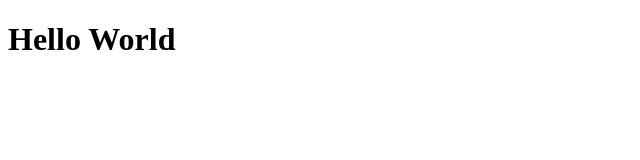
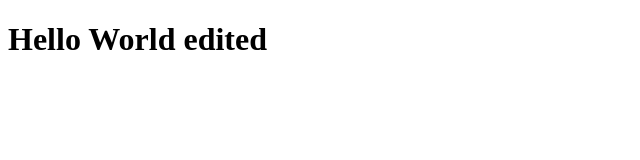
Before and after one commit to ATReisDev/teste-git-vscode, a plain HTML site: page index.html in a window 1280 px wide. Shown: the whole page, without its empty margins (0-640 px from the left). Drawn offline with Linux system fonts and the light colour scheme.

Commit message:
Update index.html

```diff
--- a/index.html
+++ b/index.html
@@ -6,6 +6,6 @@
     <title>Git e Github Test</title>
 </head>
 <body>
-    <h1>Hello World</h1>
+    <h1>Hello World edited</h1>
 </body>
 </html>
```
